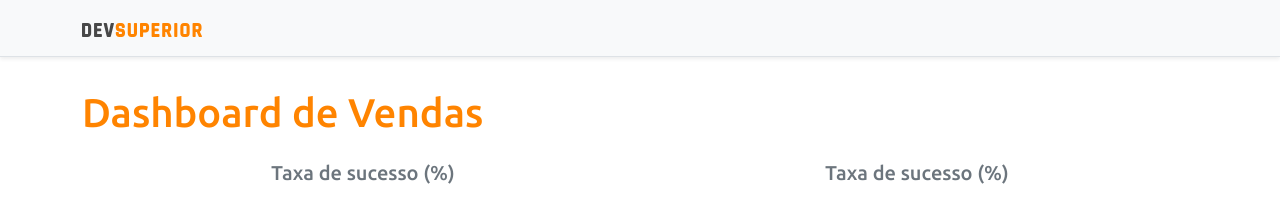
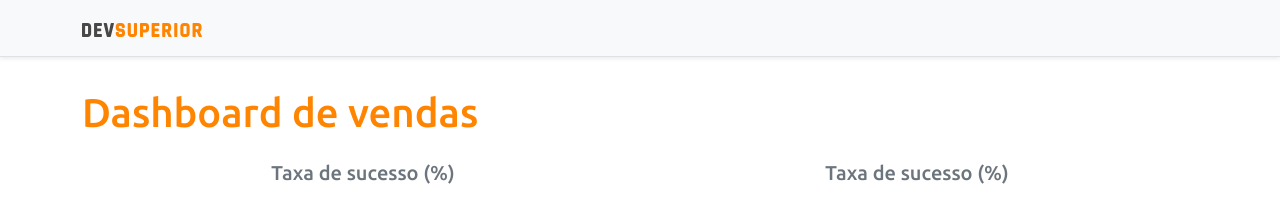
Before and after one commit to rodrigoaraujo1709/projeto-sds5, a React (Create React App) app in the folder frontend/: page / in a window 1280 px wide. Shown: the top 199 px of the page. Built offline with nearby package versions, Linux system fonts and the light colour scheme.

Commit message:
Update title

```diff
--- a/frontend/src/App.tsx
+++ b/frontend/src/App.tsx
@@ -10,7 +10,7 @@ function App() {
     <>
       <NavBar />
       <div className="container">
-        <h1 className="text-primary py-3">Dashboard de Vendas</h1>
+        <h1 className="text-primary py-3">Dashboard de vendas</h1>
 
         <div className="row px-3">
           <div className="col-sm-6">
```
